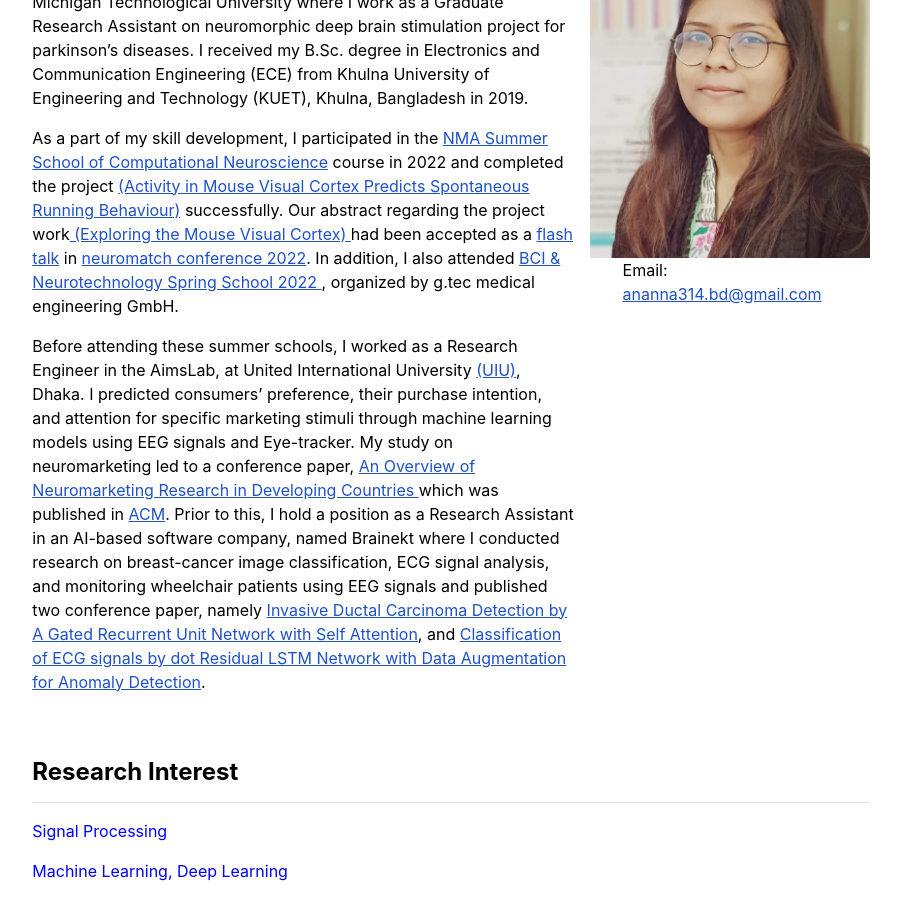
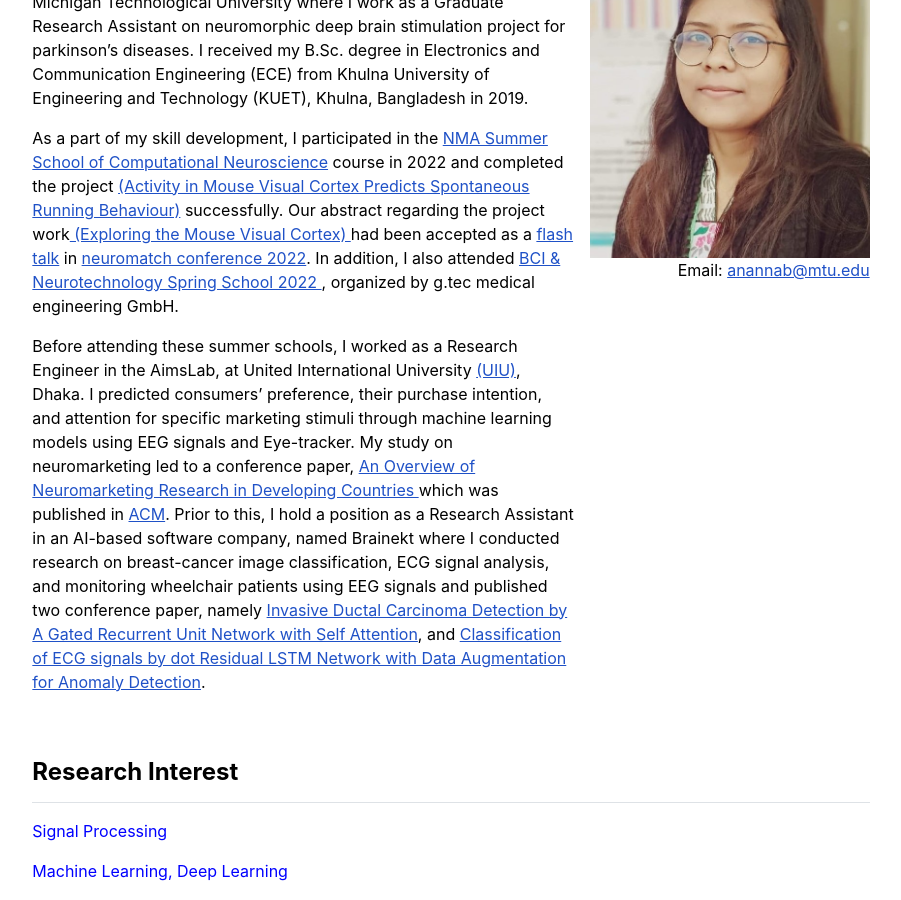
Before and after one commit to Anannabiswas/anannabiswas.github.io, a Jekyll site: the page built from index.md, in a window 1280 px wide and 900 px high, scrolled down 333 px. Shown: the whole window, without its empty margins (189-1090 px from the left). Built offline with Jekyll 4.4.1, drawn with Linux system fonts in a browser that asks for light colours.

Commit message:
Update home.html

```diff
--- a/_layouts/home.html
+++ b/_layouts/home.html
@@ -16,7 +16,7 @@ layout: default
    </p>
 
     <p style="float:right">
-       Email: <a href="mailto:anannab@mtu.edu">ananna314.bd@gmail.com</a>
+       Email: <a href="mailto:anannab@mtu.edu">anannab@mtu.edu</a>
     </p>
 
   </div>
```
